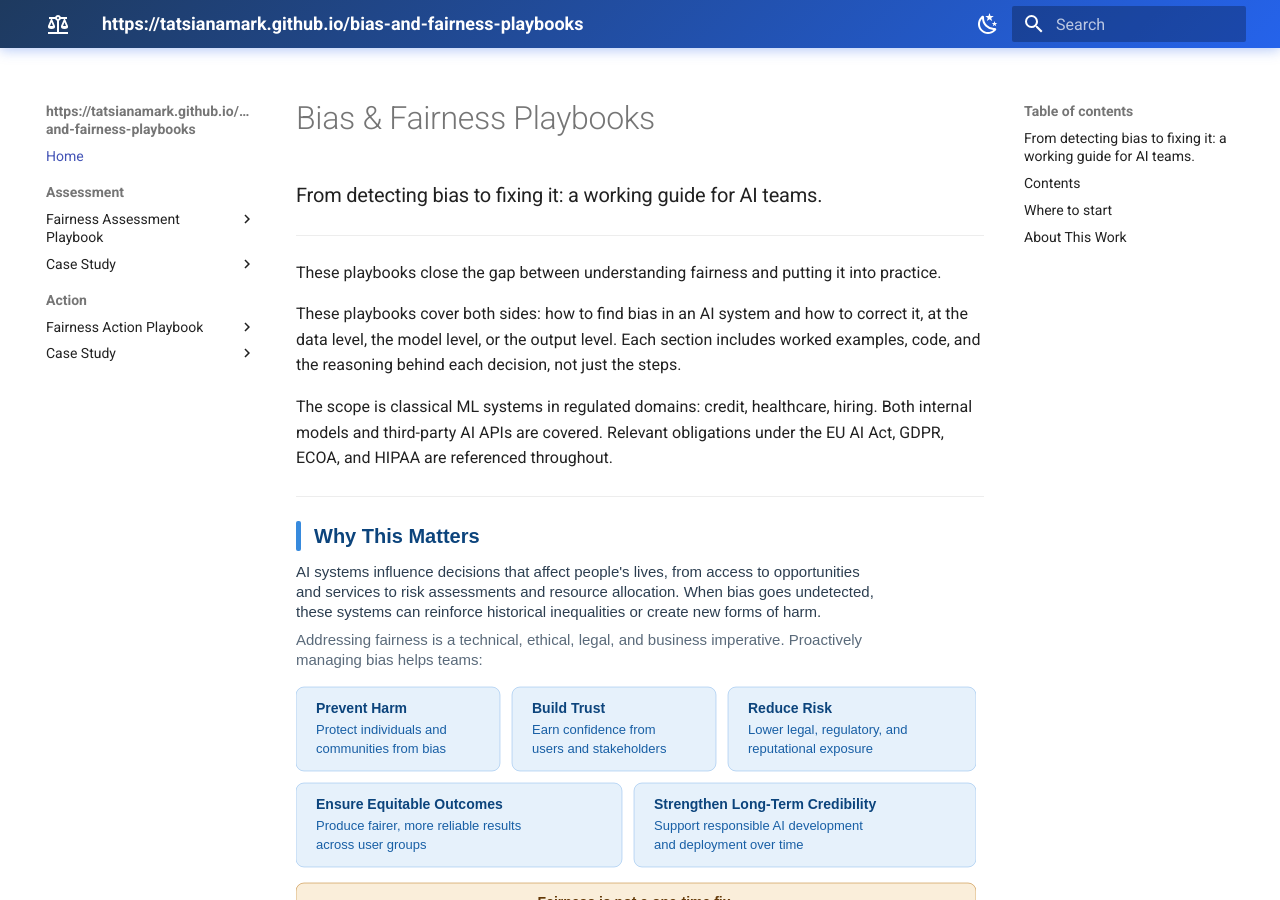
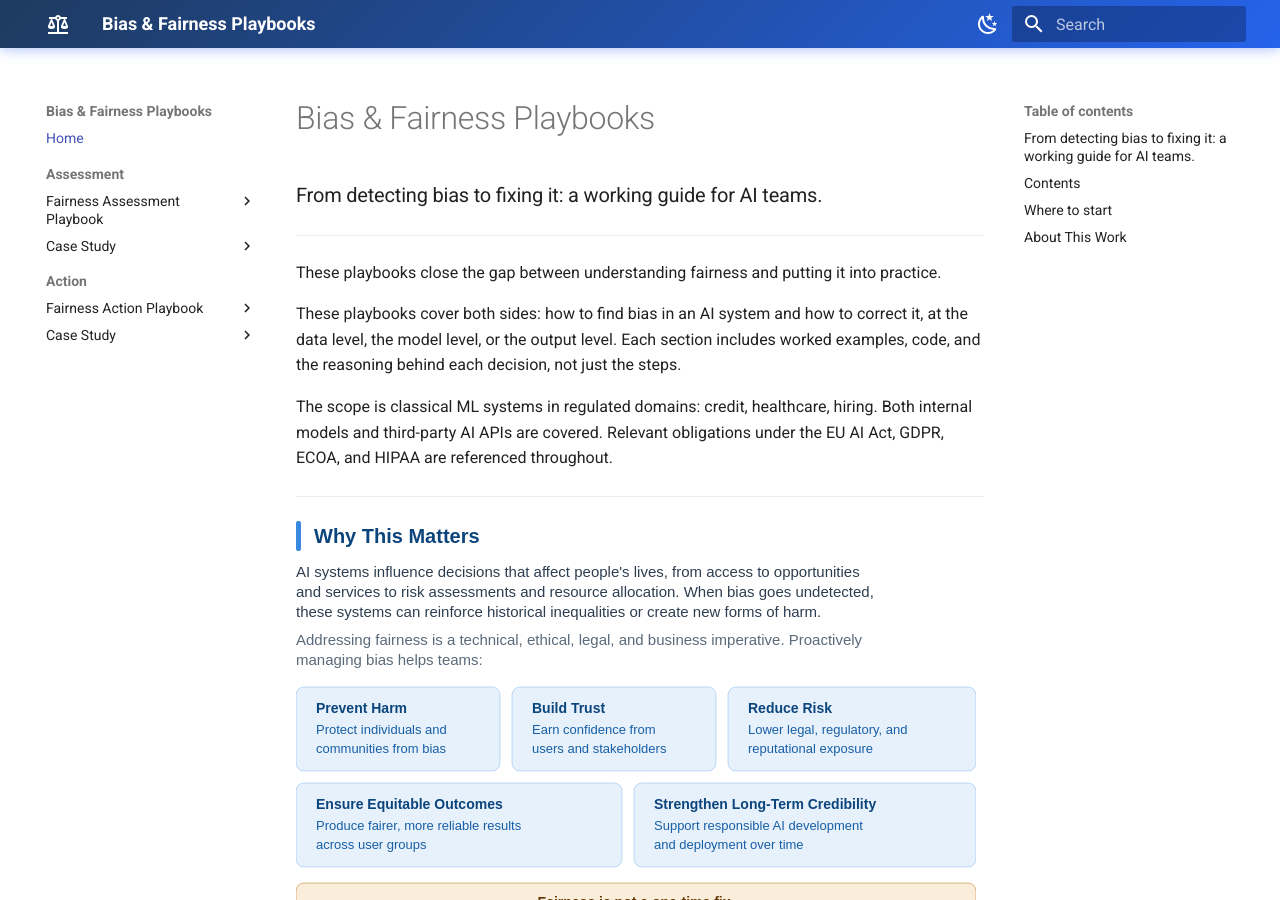
Before and after one commit to TatsianaMark/bias-and-fairness-playbooks, an MkDocs documentation site: the page built from docs/index.md, in a window 1280 px wide and 900 px high. Built offline with MkDocs 1.6.1 and Material for MkDocs 9.7.7, drawn with Linux system fonts in a browser that asks for light colours; some of the changed lines change nothing that is shown.

Commit message:
Update site name and add site URL in mkdocs.yml

```diff
--- a/mkdocs.yml
+++ b/mkdocs.yml
@@ -1,4 +1,5 @@
-site_name: https://tatsianamark.github.io/bias-and-fairness-playbooks
+site_name: Bias & Fairness Playbooks
+site_url: https://tatsianamark.github.io/bias-and-fairness-playbooks
 
 theme:
   name: material
```
